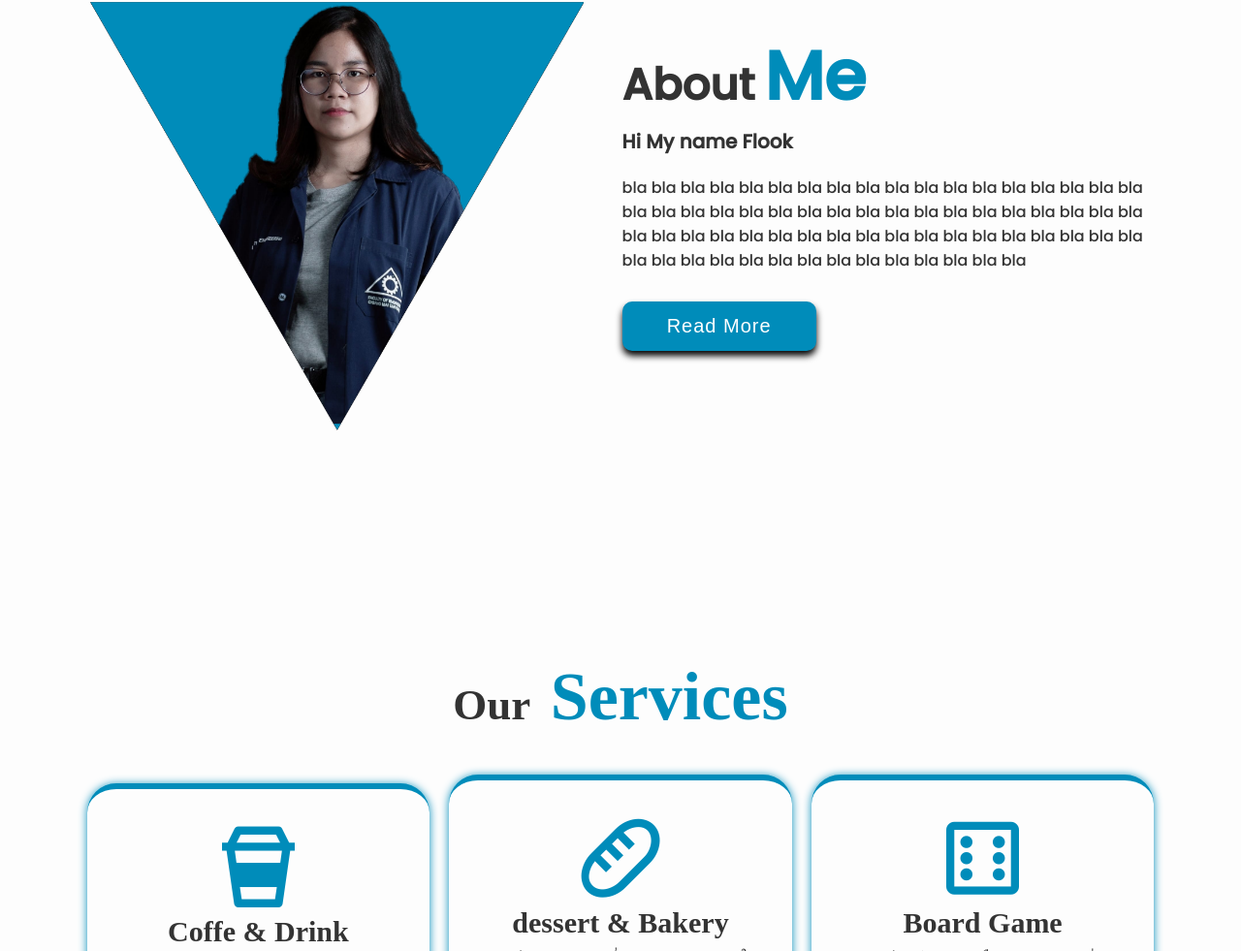
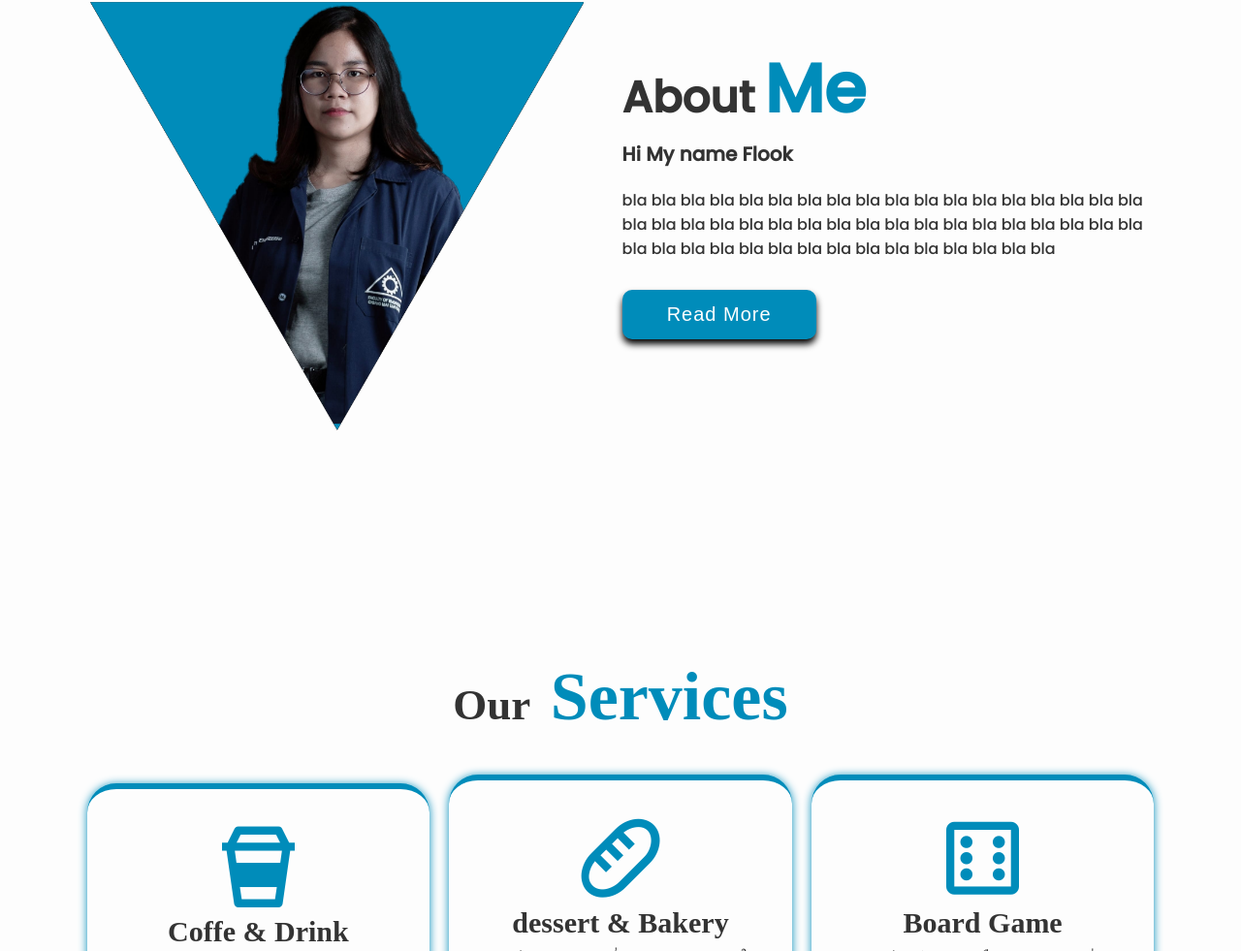
Before and after one commit to aleef2540/shop-project, a plain HTML site: page index.html in a window 1280 px wide. Shown: the part 1071-2052 px from the top of the page at 97% size. Drawn offline with nearby package versions, Linux system fonts and the light colour scheme; a web font is replaced by a local one.

Commit message:
edit index.html

```diff
--- a/index.html
+++ b/index.html
@@ -102,7 +102,7 @@
             <p>bla bla bla bla bla bla bla bla bla bla bla bla bla bla bla bla bla
                bla bla bla bla bla bla bla bla bla bla bla bla bla bla bla bla bla
                bla bla bla bla bla bla bla bla bla bla bla bla bla bla bla bla bla
-               bla bla bla bla bla bla bla bla bla bla bla bla bla bla bla bla bla  </p>
+                 </p>
                 <a href="#" class="test">Read More</a>
         </div>
     </section>
```
